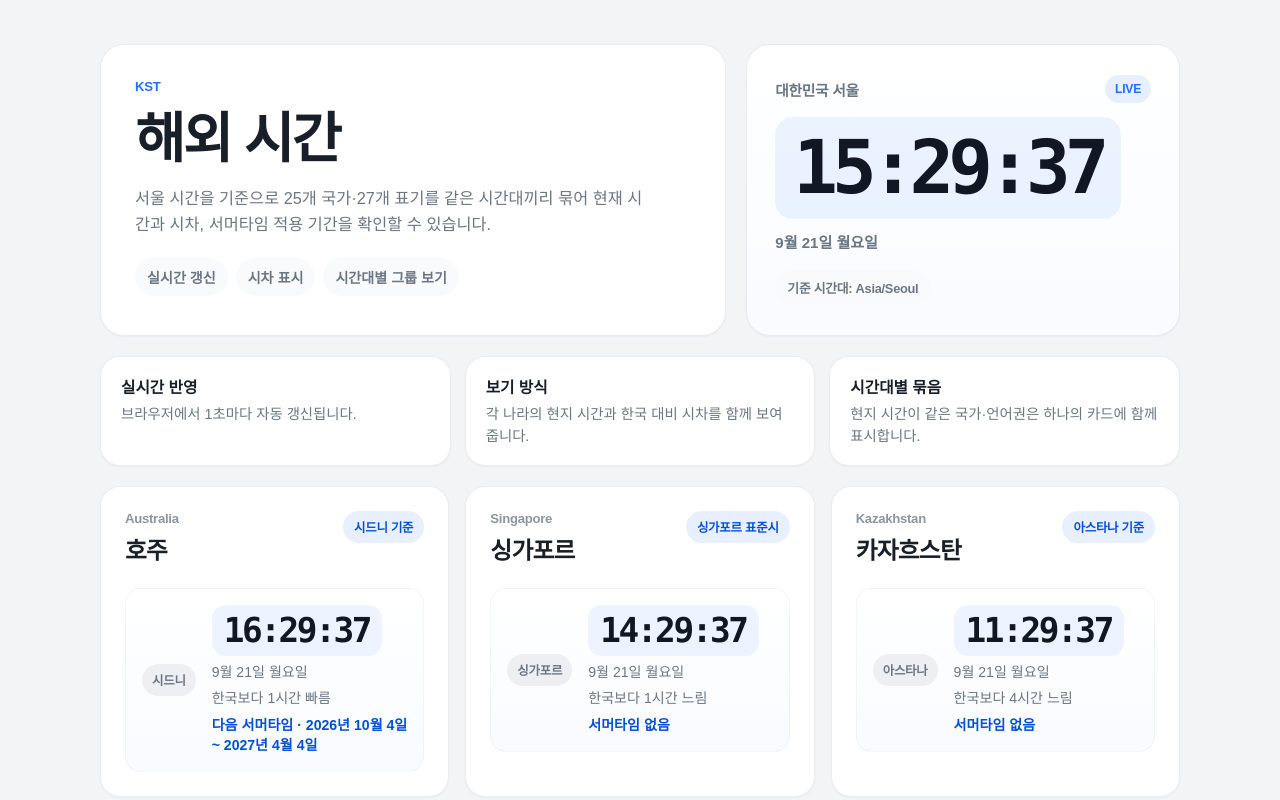
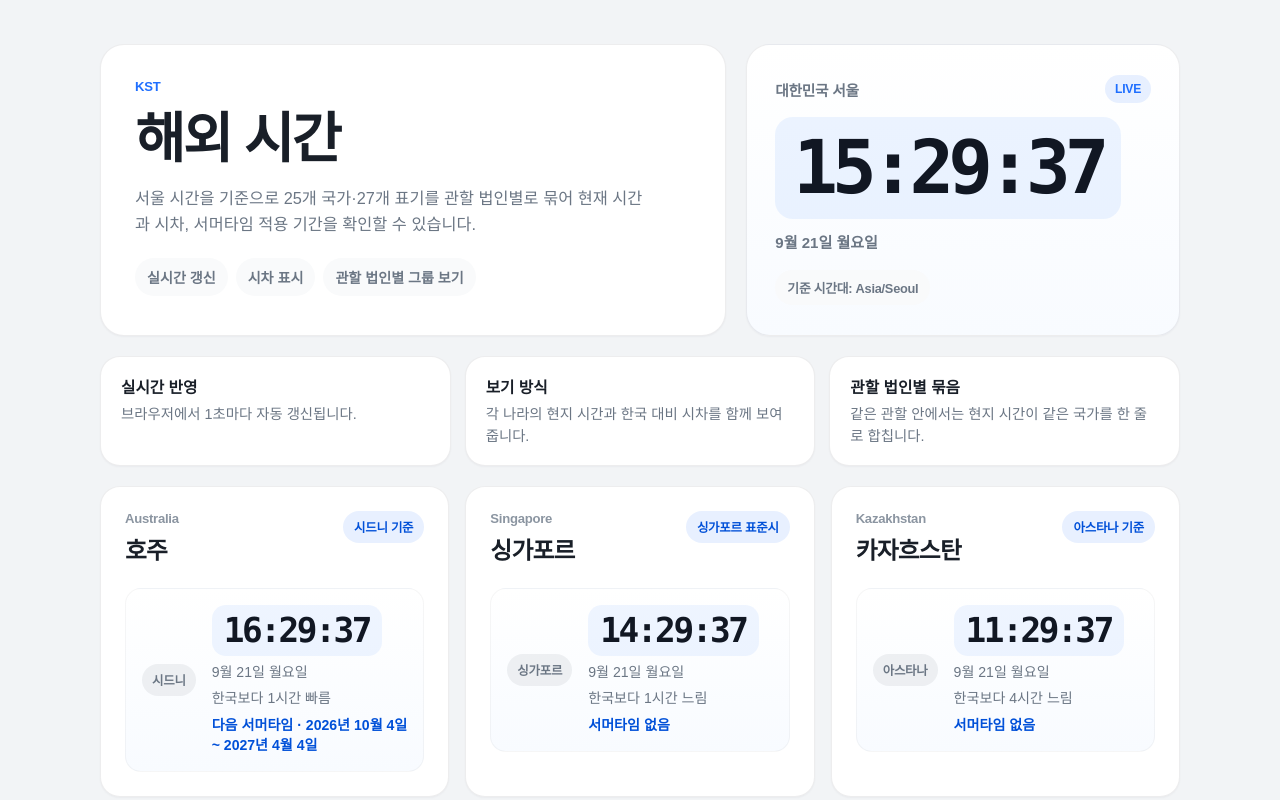
Before and after one commit to ericheo123/kst-world-time, a website built with Vite: page index.html in a window 1280 px wide. Shown: the top 800 px of the page. Built offline with nearby package versions, Linux system fonts and the light colour scheme; a web font is replaced by a local one.

Commit message:
fix: organize countries by governing entity

```diff
--- a/index.html
+++ b/index.html
@@ -6,7 +6,7 @@
     <title>한국 기준 세계 시간</title>
     <meta
       name="description"
-      content="한국 시간을 기준으로 25개 국가·27개 표기를 시간대별로 묶어 현재 시간과 서머타임을 실시간으로 확인하세요."
+      content="한국 시간을 기준으로 25개 국가·27개 표기를 관할 법인별로 묶어 현재 시간과 서머타임을 실시간으로 확인하세요."
     />
     <link
       rel="stylesheet"
@@ -27,13 +27,13 @@
           <p class="eyebrow">KST</p>
           <h1>해외 시간</h1>
           <p class="hero-text">
-            서울 시간을 기준으로 25개 국가·27개 표기를 같은 시간대끼리 묶어
+            서울 시간을 기준으로 25개 국가·27개 표기를 관할 법인별로 묶어
             현재 시간과 시차, 서머타임 적용 기간을 확인할 수 있습니다.
           </p>
           <div class="hero-points">
             <span>실시간 갱신</span>
             <span>시차 표시</span>
-            <span>시간대별 그룹 보기</span>
+            <span>관할 법인별 그룹 보기</span>
           </div>
         </div>
 
@@ -59,8 +59,8 @@
             <span>각 나라의 현지 시간과 한국 대비 시차를 함께 보여줍니다.</span>
           </article>
           <article class="info-card">
-            <strong>시간대별 묶음</strong>
-            <span>현지 시간이 같은 국가·언어권은 하나의 카드에 함께 표시합니다.</span>
+            <strong>관할 법인별 묶음</strong>
+            <span>같은 관할 안에서는 현지 시간이 같은 국가를 한 줄로 합칩니다.</span>
           </article>
         </section>
 
```
Also changed, not shown: README.md.
